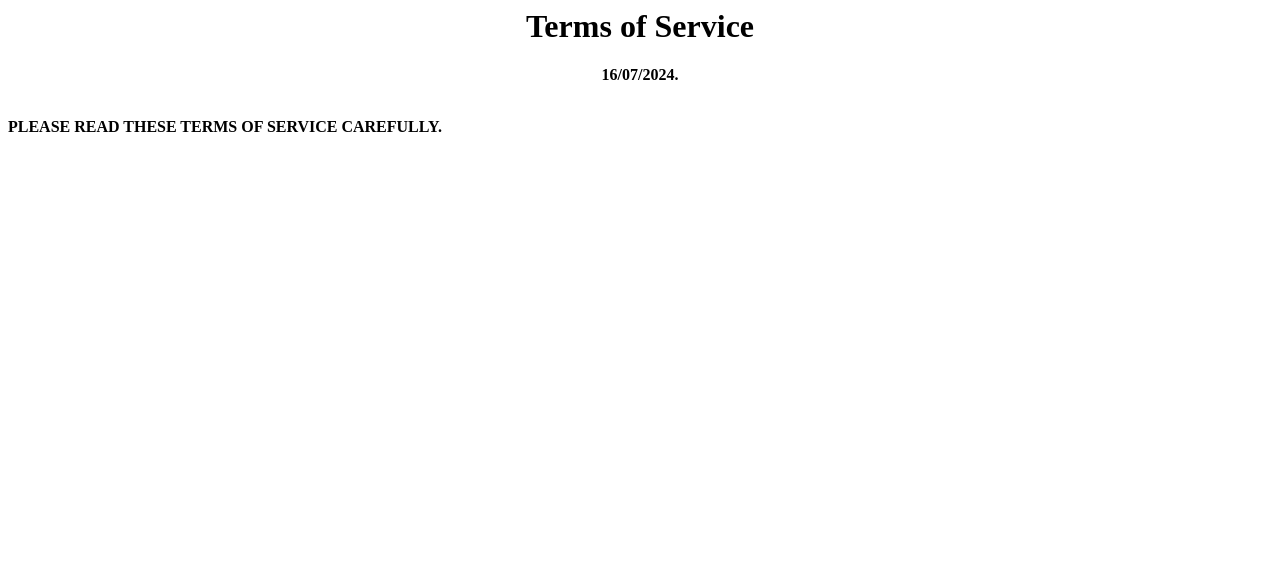
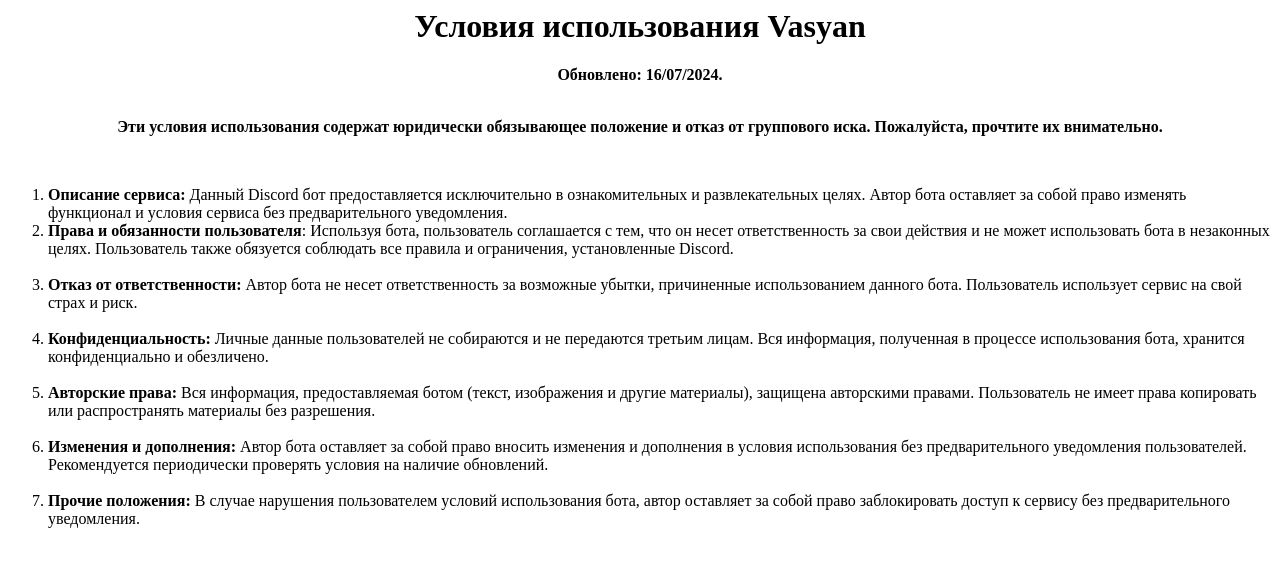
Before and after one commit to Dvoryaninoff/VasyanTerms, a plain HTML site: page index.html in a window 1280 px wide. Drawn offline with Linux system fonts and the light colour scheme.

Commit message:
Update index.html

```diff
--- a/index.html
+++ b/index.html
@@ -1,5 +1,14 @@
-<h1 class="page-heading centered" style="text-align: center;">Terms of Service</h1>
-<div class="large-text center-text" style="text-align: center;"><strong>16/07/2024.</strong></div>
+<h1 class="page-heading centered" style="text-align: center;">Условия использования Vasyan</h1>
+<div class="large-text center-text" style="text-align: center;"><strong>Обновлено: 16/07/2024.</strong></div>
 <div class="large-text center-text" style="text-align: center;">&nbsp;</div>
-<p><strong>PLEASE READ THESE TERMS OF SERVICE CAREFULLY.&nbsp;</strong></p>
-<p>&nbsp;</p>
+<p style="text-align: center;"><strong>Эти условия использования содержат юридически обязывающее положение и отказ от группового иска. Пожалуйста, прочтите их внимательно.</strong></p>
+<p style="text-align: center;">&nbsp;</p>
+<ol>
+<li><strong>Описание сервиса:</strong> Данный Discord бот предоставляется исключительно в ознакомительных и развлекательных целях. Автор бота оставляет за собой право изменять функционал и условия сервиса без предварительного уведомления.</li>
+<li><strong>Права и обязанности пользователя</strong>: Используя бота, пользователь соглашается с тем, что он несет ответственность за свои действия и не может использовать бота в незаконных целях. Пользователь также обязуется соблюдать все правила и ограничения, установленные Discord.<br /><br /></li>
+<li><strong>Отказ от ответственности:</strong> Автор бота не несет ответственность за возможные убытки, причиненные использованием данного бота. Пользователь использует сервис на свой страх и риск.<br /><br /></li>
+<li><strong>Конфиденциальность:</strong> Личные данные пользователей не собираются и не передаются третьим лицам. Вся информация, полученная в процессе использования бота, хранится конфиденциально и обезличено.<br /><br /></li>
+<li><strong>Авторские права:</strong> Вся информация, предоставляемая ботом (текст, изображения и другие материалы), защищена авторскими правами. Пользователь не имеет права копировать или распространять материалы без разрешения.<br /><br /></li>
+<li><strong>Изменения и дополнения:</strong> Автор бота оставляет за собой право вносить изменения и дополнения в условия использования без предварительного уведомления пользователей. Рекомендуется периодически проверять условия на наличие обновлений.<br /><br /></li>
+<li><strong>Прочие положения:</strong> В случае нарушения пользователем условий использования бота, автор оставляет за собой право заблокировать доступ к сервису без предварительного уведомления.<br /><br /></li>
+</ol>
```
